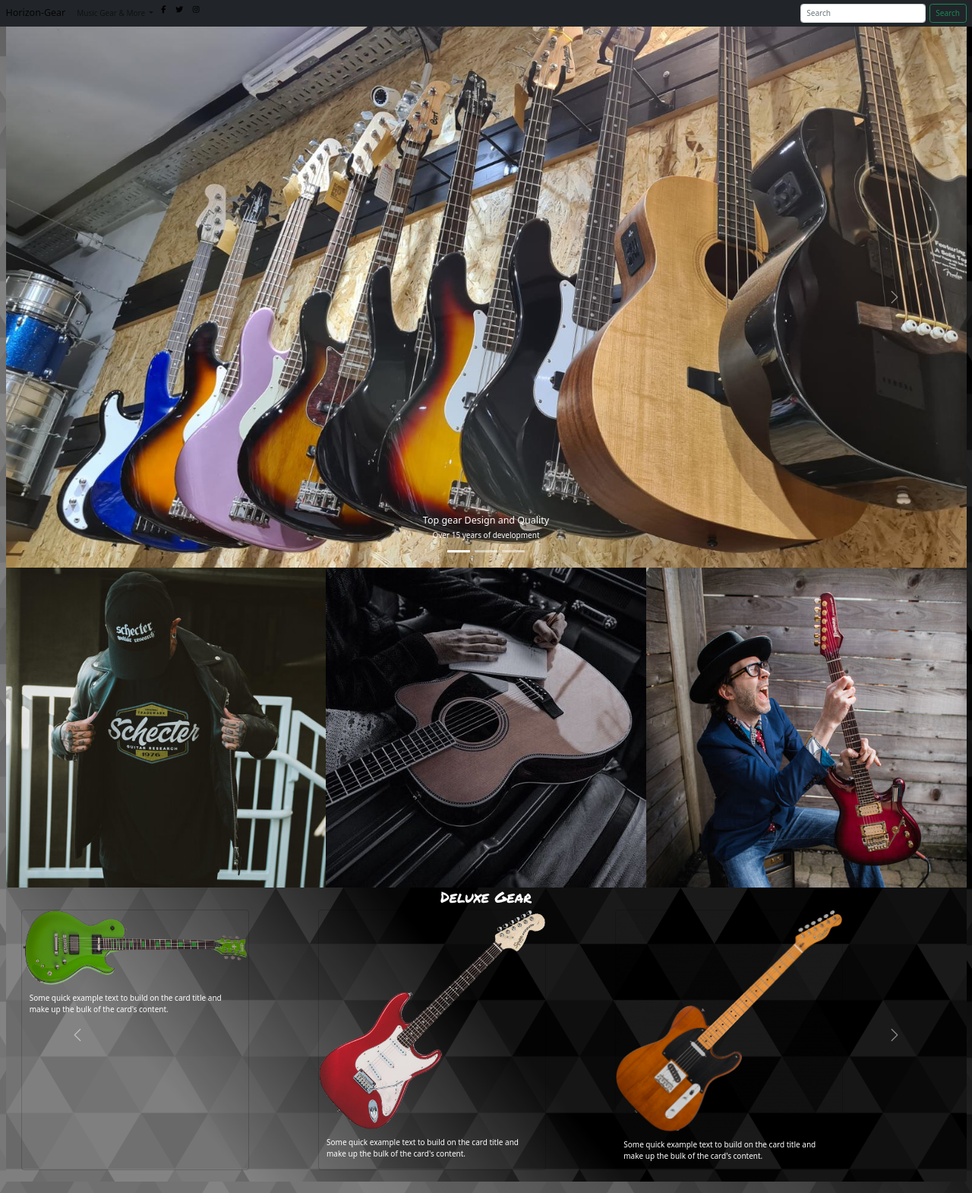
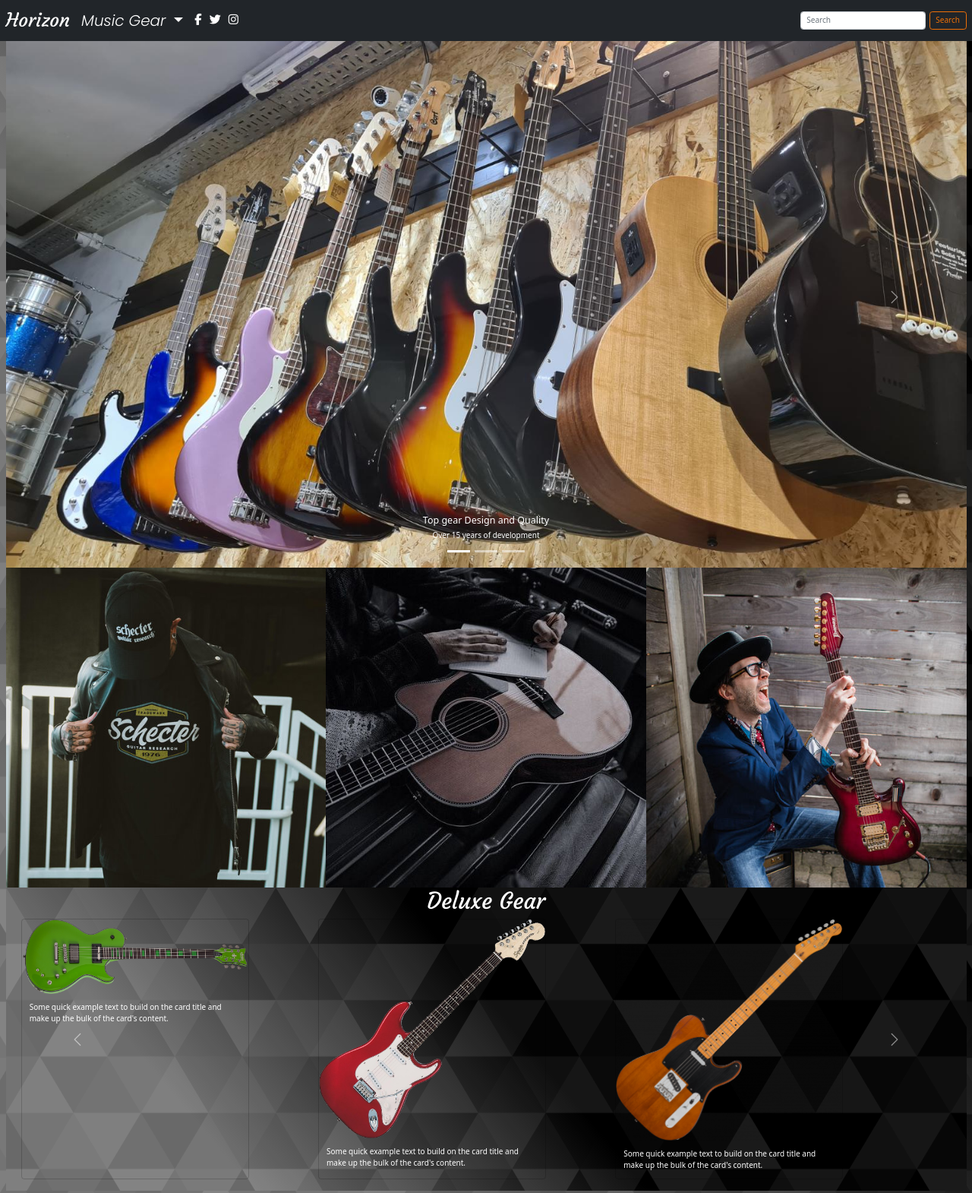
Before and after one commit to Arkania97/Arkania97.github.io, a website: page index.html in a window 1280 px wide. Shown: the top 1570 px of the page at 76% size. Drawn offline with Linux system fonts and the light colour scheme.

Commit message:
cambios en header

```diff
--- a/index.html
+++ b/index.html
@@ -6,13 +6,12 @@
   <meta http-equiv="X-UA-Compatible" content="IE=edge">
   <meta name="viewport" content="width=device-width, initial-scale=1.0">
   <link rel="preconnect" href="https://fonts.googleapis.com">
-  <link rel="preconnect" href="https://fonts.gstatic.com" crossorigin>
-  <link href="https://fonts.googleapis.com/css2?family=Permanent+Marker&family=Poppins:wght@300&display=swap"
-    rel="stylesheet">
+<link rel="preconnect" href="https://fonts.gstatic.com" crossorigin>
+<link href="https://fonts.googleapis.com/css2?family=Courgette&family=Great+Vibes&family=Poppins:ital,wght@1,300&display=swap" rel="stylesheet">
   <link rel="stylesheet" href="./css/bootstrap.min.css">
   <link rel="stylesheet" href="./css/styles.css">
   <script src="https://kit.fontawesome.com/e91f63f36a.js" crossorigin="anonymous"></script>
-  <title>Horizon-Gear</title>
+  <title>Horizon</title>
 </head>
 
 <body class="body__index">
@@ -20,8 +19,8 @@
     <header id="header" class="header">
       <!--Header-->
       <nav class="navbar navbar-expand-lg bg-dark">
-        <div class="container-fluid">
-          <a class="navbar-brand" href="index.html">Horizon-Gear</a>
+        <div class="container-fluid navbar-container">
+          <a class="navbar-brand" href="index.html">Horizon</a>
           <button class="navbar-toggler" type="button" data-bs-toggle="collapse"
             data-bs-target="#navbarSupportedContent" aria-controls="navbarSupportedContent" aria-expanded="false"
             aria-label="Toggle navigation">
@@ -30,12 +29,13 @@
           <div class="collapse navbar-collapse" id="navbarSupportedContent">
             <ul class="navbar-nav me-auto mb-2 mb-lg-0">
               <li class="nav-item">
+                <!--Espacio para futuro item-->
               </li>
               <li class="nav-item dropdown">
                 <!--Dropdown-->
                 <a class="nav-link dropdown-toggle" href="#" id="navbarDropdown" role="button" data-bs-toggle="dropdown"
                   aria-expanded="false">
-                  Music Gear & More
+                  Music Gear
                 </a>
                 <ul class="dropdown-menu" aria-labelledby="navbarDropdown">
                   <li><a class="dropdown-item" href="./Internal_Pages/guitar.html">Guitar</a></li>
@@ -53,7 +53,7 @@
                   <li><a class="dropdown-item" href="./Internal_Pages/artists.html">Artists</a></li>
                 </ul>
               </li>
-              <div class="nav__socialmedia-box">
+              <div class="socialmedia-box text-center mx-2">
                 <a href="https://www.facebook.com/" target="_blank"><i class="fa-brands fa-facebook-f mx-2"></i></a>
                 <a href="https://www.twitter.com/" target="_blank"><i class="fa-brands fa-twitter mx-2"></i></a>
                 <a href="https://www.instagram.com/" target="_blank"><i class="fa-brands fa-instagram mx-2"></i></a>
@@ -61,7 +61,7 @@
             </ul>
             <form class="d-flex" role="search">
               <input class="form-control me-2" type="search" placeholder="Search" aria-label="Search">
-              <button class="btn btn-outline-success" type="submit">Search</button>
+              <button class="btn" type="submit">Search</button>
             </form>
           </div>
         </div>
--- a/sass/abstracts/_mixins.scss
+++ b/sass/abstracts/_mixins.scss
@@ -1,12 +1,12 @@
 @mixin TitleText(){
-    font-family: 'permanent marker', cursive;
-    font-size: 2rem;
+    font-family: 'Courgette', cursive;
+    font-size: 3rem;
     color: #fff;
 }
 
 @mixin SecondaryText(){
     font-family: 'poppins', sans-serif;
-    font-size: 1.8rem;
+    font-size: 2rem;
     color: #fff;
 }
 
--- a/sass/abstracts/_variables.scss
+++ b/sass/abstracts/_variables.scss
@@ -1,5 +1,6 @@
 //Variables Color
-$PrimaryColor: #d93f14;
-$SecondaryColor: #790909;
+$PrimaryColor: #ee6f07;
+$SecondaryColor: #ff3401;
 $TerciaryColor: #ffae00;
 $TextColor: #fff;
+$RgbaFilter: rgba(35, 33, 33, 0.73);
--- a/sass/partials/_header.scss
+++ b/sass/partials/_header.scss
@@ -0,0 +1,74 @@
+.header {
+    z-index: 1;
+    nav {
+        .navbar-container {
+            .navbar-brand {
+                @include TitleText;
+                font-size: 2.5rem;
+                transition: .3s;
+                &:hover {
+                    color: $PrimaryColor;
+                }
+            }
+            .collapse {
+
+                .navbar-nav {
+
+                    .dropdown {
+
+                        .nav-link {
+                            @include SecondaryText;
+                            color: $TextColor;
+                            transition: .3s;
+                            &:hover {
+                                color: $PrimaryColor;
+                            }
+                        }
+                        .dropdown-menu {
+                            min-width: 150px;
+                            background-color: $RgbaFilter;
+
+
+                            li>a {
+                                font-family: 'poppins', sans-serif;
+                                font-size: 1.7rem;
+                                font-weight: 500;
+                                color: $TextColor;
+                                transition: .3s;
+                                &:hover {
+                                    color: $SecondaryColor;
+                                }
+                            }
+                        }
+                    }
+                    .socialmedia-box {
+                        min-height: 30px;
+                        @include SuperCenter;
+                        align-items: center;
+                        a > i {
+                            color: $TextColor;
+                            transition :.3s;
+                            font-size: 1.5rem;
+                            align-self: end;
+                            &:hover {
+                                color: $SecondaryColor;
+                                transform: scale(1.5);
+                            }
+                        }
+                    }
+                }
+                form {
+                    button {
+                        color: $PrimaryColor;
+                        border: 1px solid $PrimaryColor;
+                        transition: .3s;
+                        &:hover {
+                            color: $SecondaryColor;
+                            border: 1px solid $SecondaryColor;
+                        }
+                    }
+                }
+            }
+        }
+    }
+}
```
Also changed, not shown: css/styles.css.
